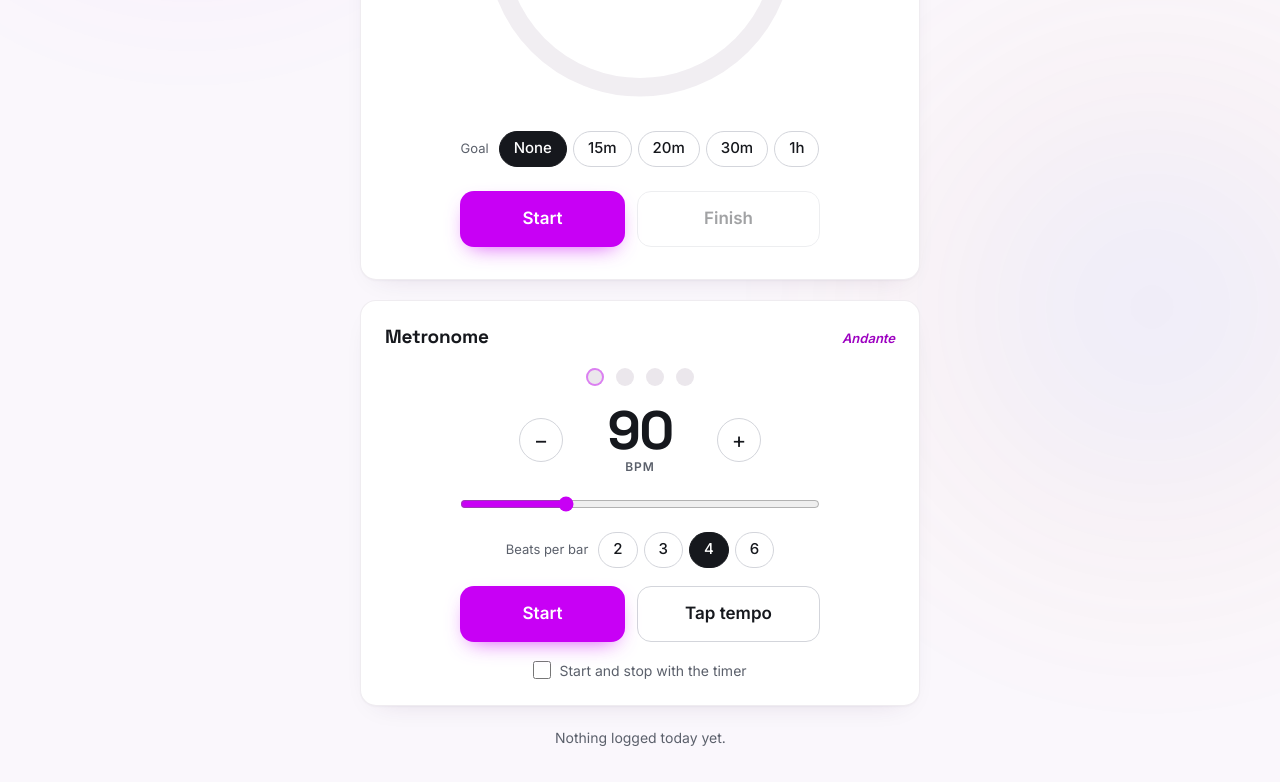
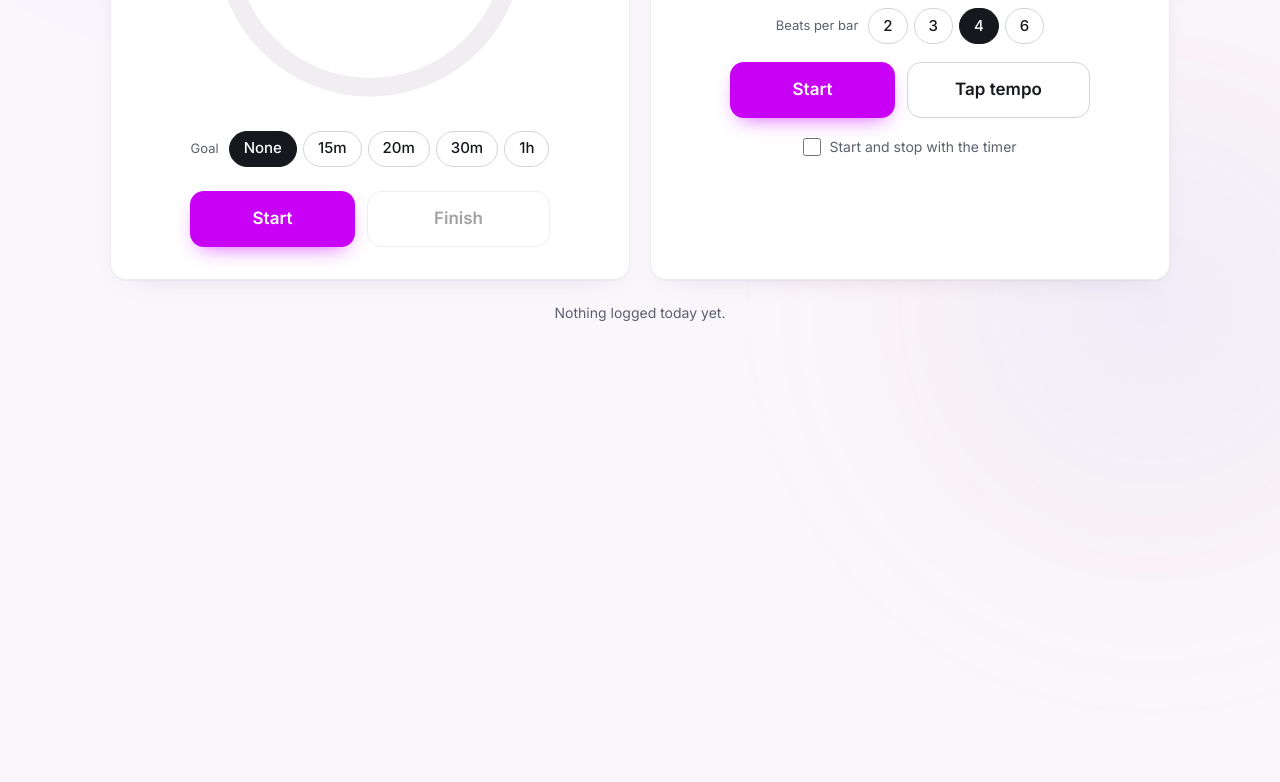
Before and after one commit to innacp/practice-log, a website: page timer.html in a window 1280 px wide. Shown: the part 429-1211 px from the top of the page. After the commit the page ends 816 px from the top, so only its background shows below. Drawn offline with Linux system fonts and the light colour scheme; no server answers.

Commit message:
Timer page: timer and metronome side by side on wide screens
Co-Authored-By: Claude Opus 5.5 <noreply@anthropic.com>

```diff
--- a/style.css
+++ b/style.css
@@ -1071,3 +1071,10 @@ html[data-theme="dark"] {
 .metro-link { display: flex; align-items: center; gap: 8px; font-size: 14px; color: var(--muted); cursor: pointer; }
 .metro-link input { width: 18px; height: 18px; margin: 0; accent-color: var(--brand); }
 @media (max-width: 600px) { .metro-card { padding: 20px 16px; } }
+/* Wide screens: timer and metronome side by side, same height */
+@media (min-width: 980px) {
+  main.timer-main { display: grid; grid-template-columns: repeat(2, minmax(0, 520px)); justify-content: center; align-items: stretch; }
+  .timer-card, .metro-card { max-width: none; }
+  .metro-card { justify-content: center; }
+  .timer-today { grid-column: 1 / -1; }
+}
```
